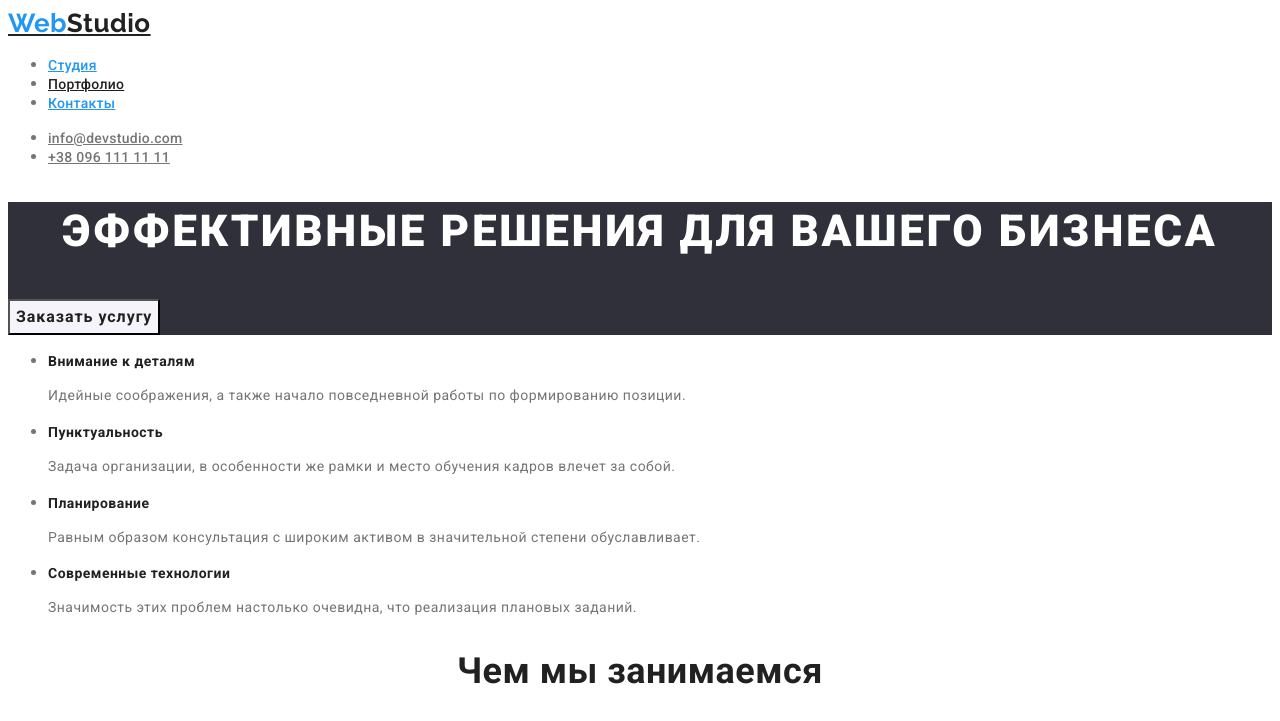
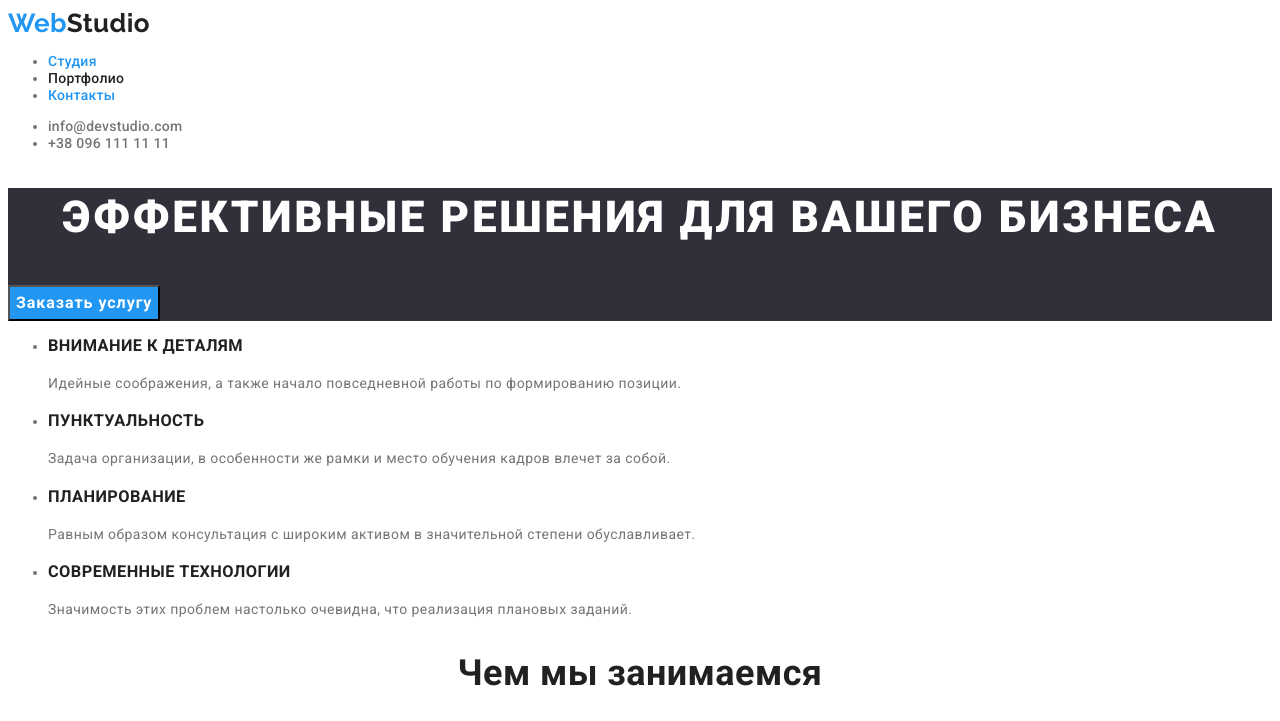
Before and after one commit to OksanaSoroka1/goit-markup-hw-02, a plain HTML site: page index.html in a window 1280 px wide. Both pictures are taken after a click on the link "Контакты". Shown: the top 721 px of the page. Drawn offline with Linux system fonts and the light colour scheme.

Commit message:
Редагує стилі Css

```diff
--- a/css/styles.css
+++ b/css/styles.css
@@ -4,7 +4,7 @@
   --title-text-color: #212121;
   --accent-color: #2196f3;
   --primary-white-color: #ffffff;
-  --hero-background-color: #2f303a;
+  --dark-background-color: #2f303a;
   --footer-address-color: rgba(255, 255, 255, 0.6);
   --team-section-bgc: #f5f4fa;
 }
@@ -14,11 +14,17 @@
 body {
   background-color: var(--primary-white-color);
   font-family: 'Roboto', sans-serif;
+  font-size: 14px;
   color: var(--primary-text-color);
   letter-spacing: 0.03em;
 }
 
-/*Оформлення логотипу загальне*/
+/*Скидає підкреслювання ссилок*/
+a {
+  text-decoration: none;
+}
+
+/*Оформлення логотипу */
 .logo {
   font-family: 'Raleway', sans-serif;
   font-size: 26px;
@@ -29,16 +35,16 @@ body {
   color: var(--accent-color);
 }
 
-/*Оформлення хедера і футера*/
 /*Хедер*/
-.page-header .logo {
+/*Навігація*/
+.page-header .logo,
+.site-nav .link {
   color: var(--title-text-color);
 }
 
-.site-nav .link {
-  color: var(--title-text-color);
+.site-nav .link,
+.auth-nav .link {
   font-weight: 500;
-  font-size: 14px;
   line-height: 1.14;
   letter-spacing: 0.02em;
 }
@@ -48,31 +54,25 @@ body {
 }
 
 .auth-nav .link {
-  font-weight: 500;
-  font-size: 14px;
-  line-height: 1.14;
-  color: var(--primary-text-color);
-  letter-spacing: 0.02em;
+  color: inherit;
 }
 
 /*Футер*/
-.page-footer .logo {
+.page-footer .logo,
+.page-footer .text {
   color: var(--primary-white-color);
 }
 
 .page-footer {
-  background-color: var(--hero-background-color);
+  background-color: var(--dark-background-color);
 }
 
-.page-footer .text {
-  font-size: 14px;
+.page-footer .text,
+.address .link {
   line-height: 1.71;
-  color: var(--primary-white-color);
 }
 
 .address .link {
-  font-size: 14px;
-  line-height: 1.71;
   color: var(--footer-address-color);
 }
 
@@ -89,45 +89,60 @@ body {
 /*Оформлення сторінки Студія*/
 /*Оформлення головної секції*/
 .hero {
-  background-color: var(--hero-background-color);
+  background-color: var(--dark-background-color);
 }
 
 .hero-title {
   font-weight: 900;
   font-size: 44px;
   line-height: 1.36;
-  letter-spacing: 0.06em;
-  text-transform: uppercase;
-  color: var(--primary-white-color);
-  text-align: center;
 }
 
 .hero .button {
   font-weight: 700;
   font-size: 16px;
   line-height: 1.875;
-  letter-spacing: 0.06em;
+  background-color: var(--accent-color);
 }
 
-/*Оформлення заголовків h2 секцій*/
+.hero-title,
+.hero .button {
+  letter-spacing: 0.06em;
+  color: var(--primary-white-color);
+}
+
+/*Оформлення заголовків */
+
+.hero-title,
+.feature-list .title {
+  text-transform: uppercase;
+}
+
+.hero-title,
 .section-title {
-  font-weight: 700;
-  font-size: 36px;
-  line-height: 1.17;
-  color: var(--title-text-color);
   text-align: center;
 }
 
-/*Оформлення секції "Особливості"*/
-.feature-section .title {
-  font-weight: 700;
-  font-size: 14px;
-  line-height: 1.14;
-  color: var(--title-text-color);
+.section-title {
+  font-size: 36px;
+  line-height: 1.17;
 }
 
-.feature-section .text {
-  font-size: 14px;
+.section-title,
+.feature-list .title,
+.team-list .title,
+.projects-list .title {
+  color: var(--title-text-color);
+  font-weight: 700;
+}
+
+/*Оформлення секції "Особливості"*/
+
+.feature-list .title {
+  line-height: 1.14;
+}
+
+.feature-list .text {
   line-height: 1.71;
 }
 
@@ -137,18 +152,15 @@ body {
   background-color: var(--team-section-bgc);
 }
 
-.team-section .title {
-  font-weight: 500;
+.team-list .title,
+.team-list .text {
   font-size: 16px;
   line-height: 1.19;
-  color: var(--title-text-color);
   text-align: center;
 }
 
-.team-section .text {
-  font-size: 16px;
-  line-height: 1.19;
-  text-align: center;
+.team-list .title {
+  font-weight: 500;
 }
 
 /*Оформлення сторінки Портфоліо*/
@@ -161,15 +173,13 @@ body {
 
 /*Оформення списку проектів*/
 
-.projects-list .link {
+.projects-link {
   color: inherit;
 }
 
 .projects-list .title {
-  font-weight: 700;
   font-size: 18px;
   line-height: 2;
-  color: var(--title-text-color);
   letter-spacing: 0.06em;
 }
 
@@ -180,10 +190,7 @@ body {
 
 /*Оформлення інтерактивних елементів   logo , link, button*/
 .logo:hover,
-.logo:focus {
-  color: var(--accent-color);
-}
-
+.logo:focus,
 .link:hover,
 .link:focus {
   color: var(--accent-color);
```
